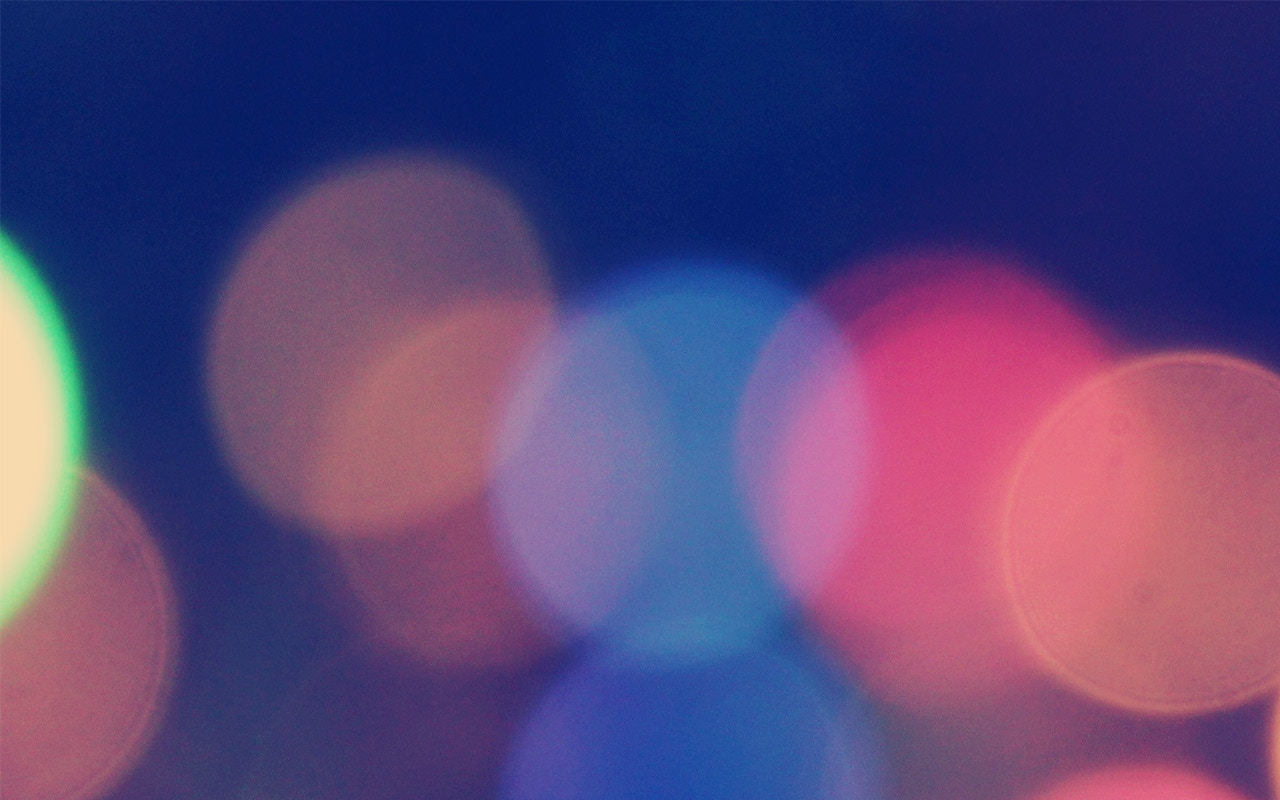
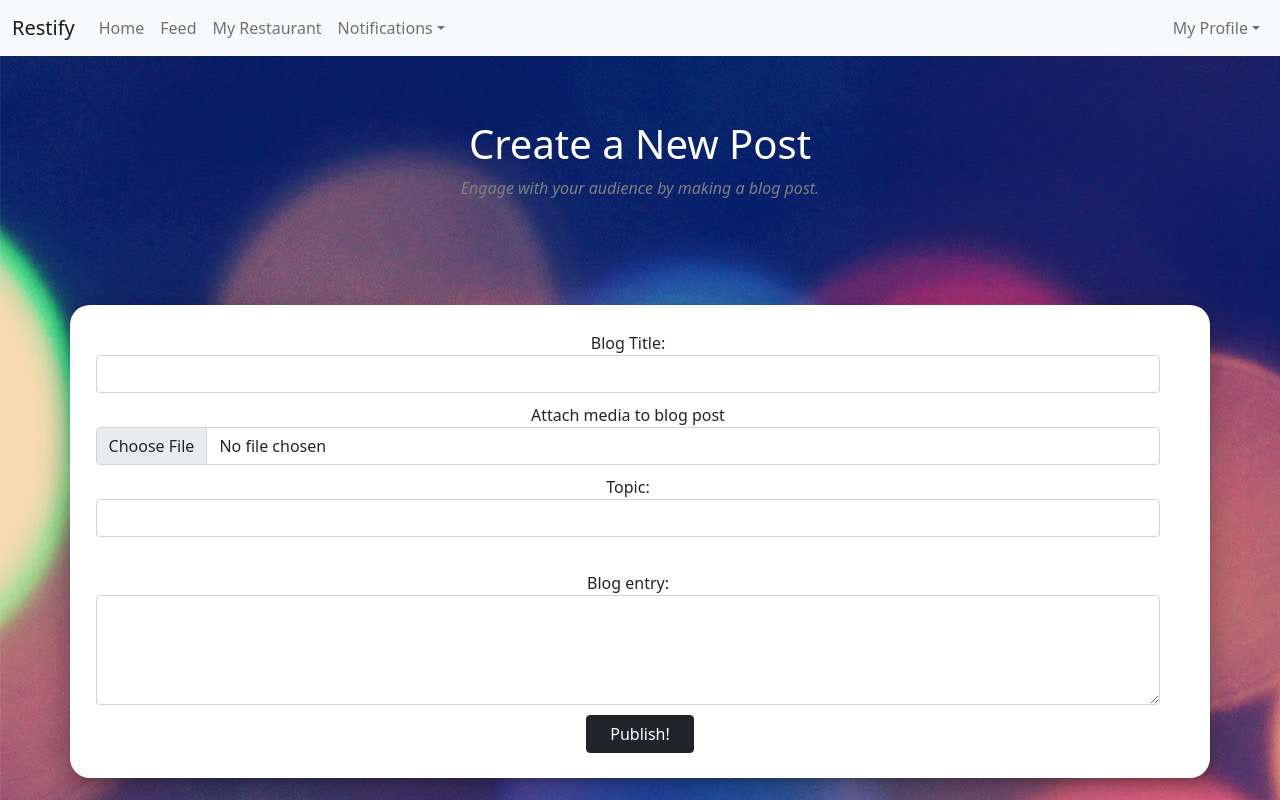
Before and after one commit to nimra200/social-restaurants, a React (Create React App) app in the folder P3/restify_frontend/: page /post/create in a window 1280 px wide. Before the commit this address had no page. Built offline with nearby package versions, Linux system fonts and the light colour scheme.

Commit message:
Finish add blog post

```diff
--- /dev/null
+++ b/P3/restify_frontend/src/components/Post/index.jsx
@@ -0,0 +1,106 @@
+import { useState } from "react";
+import 'bootstrap/dist/css/bootstrap.css';
+
+
+export default function CreatePost(){
+    const [inputs, setInputs] = useState({});
+
+    const submitHandler = (event) => {
+        event.preventDefault();
+        var formData = new FormData();
+        formData.append("title", inputs.title);
+        formData.append("description", inputs.description);
+        formData.append("picture", inputs.picture);
+        formData.append("topic", inputs.topic);
+
+        fetch('http://localhost:8000/restaurants/create-blog-post/',
+            {
+                method: 'POST',
+                headers: {
+
+                    'Authorization': `Bearer ${localStorage.getItem('token')}`  // get auth key from local storage
+                },
+                body: formData
+            })
+            .then(res => {
+                if (res.ok)
+                    return res.json()
+                else
+                    console.log(res.body)
+            })
+            .then(data => {
+                if (data) {
+                    console.log(data)
+                }
+            })
+
+
+    }
+
+
+
+    return (<>
+
+       <div style={{color:"white"}} className="jumbotron text-center">
+            <h1 style={{marginTop: "5%"}}>Create a New Post</h1>
+            <p><em>Engage with your audience by making a blog post. </em></p>
+        </div>
+
+        <form onSubmit={submitHandler} encType="multipart/form-data">
+            <div style={{padding: "2%"}} className="container">
+                <div className="row">
+
+                        <label for="title">Blog Title:
+                            <input type="text" name="title" value={inputs.title}
+                            className="form-control" size="40"
+                            onChange={e => setInputs({...inputs, title: e.target.value})}
+                            />
+                        </label>
+                        <br></br><br></br>
+                </div>
+                <div className="row">
+                    <label for="file">Attach media to blog post
+                        <input type="file" name="file" className="form-control"
+                        onChange={e => setInputs({...inputs, picture: e.target.files[0]})}/>
+                    </label> <br></br>
+                </div>
+
+
+                        <div className="row">
+                            <label for="topic" style={{alignItems: "center"}} >Topic:
+                                <input type="text" name="topic" className="form-control"
+                                value={inputs.topic}
+                                onChange={e => setInputs({...inputs, topic: e.target.value})}/><br></br>
+                            </label>
+                        </div>
+
+
+                    <div class="row">
+
+                            <label for="description">Blog entry:
+                                <textarea name="description" rows="4" className="form-control"
+                                    value={inputs.description}
+                                    onChange={e => setInputs({...inputs, description: e.target.value})}>
+                                </textarea>
+                            </label><br></br><br></br>
+
+
+
+                    </div>
+
+                    <input type="submit" className="text-center btn btn-dark" style={{width:"10%"}} value="Publish!"/>
+            </div>
+
+
+
+
+
+
+        </form>
+
+
+
+
+    </>)
+
+}
--- a/P3/restify_frontend/src/components/Routers/index.jsx
+++ b/P3/restify_frontend/src/components/Routers/index.jsx
@@ -2,6 +2,7 @@ import {BrowserRouter, Route, Routes} from "react-router-dom";
 import LoginForm from "../Login";
 import Navbar from "../Navbar";
 import ViewProfile from "../ViewProfile";
+import Post from "../Post";
 
 const Router = () => {
     return (
@@ -10,6 +11,7 @@ const Router = () => {
                 <Route path="/" element={<Navbar/>}>
                     <Route path="login" element={<LoginForm/>}/>
                     <Route path="profile/view" element={<ViewProfile/>}/>
+                    <Route path="post/create" element={<Post/>}/>
                 </Route>
             </Routes>
         </BrowserRouter>
```
Also changed, not shown: 1 other file (tests, documents, lock files or other folders).
